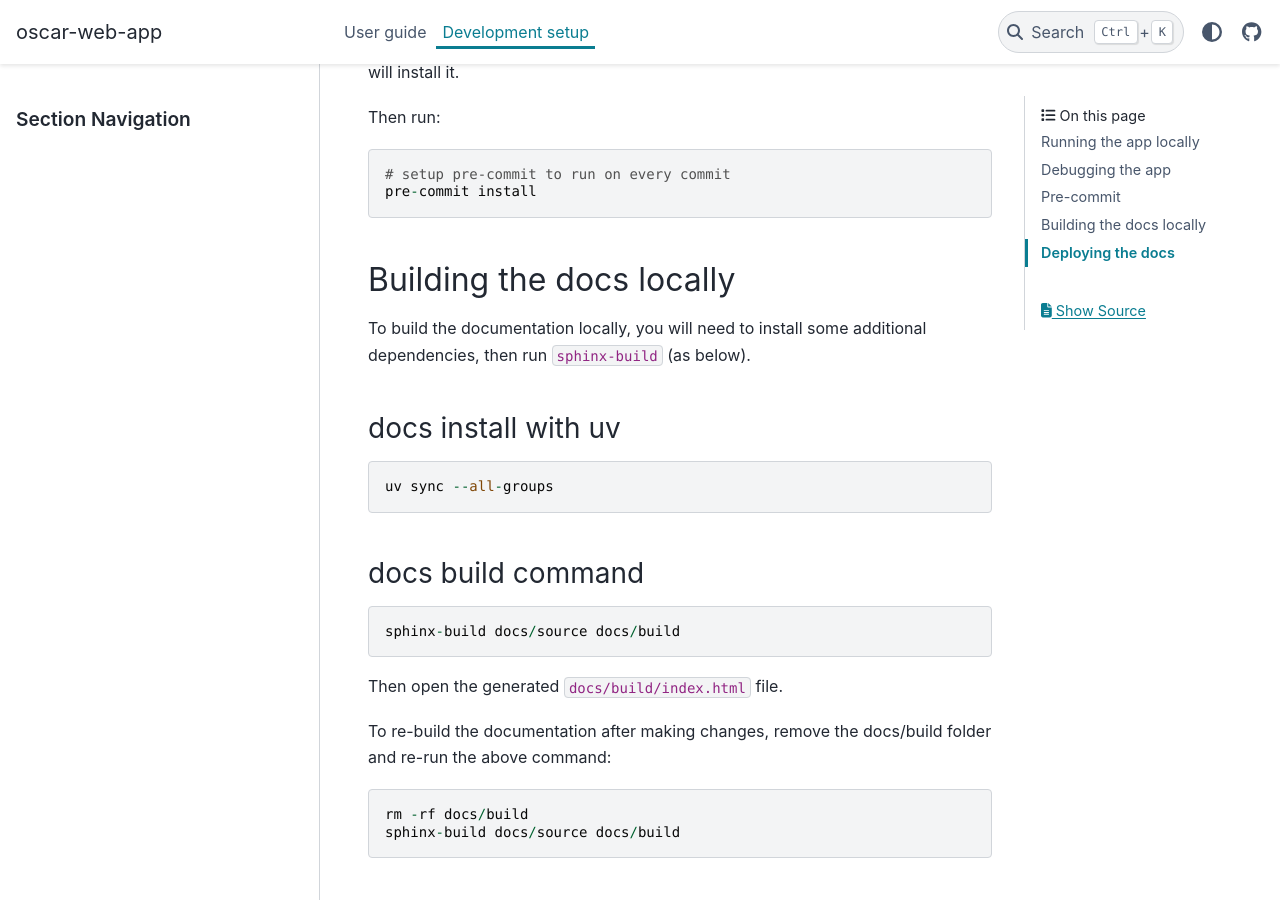
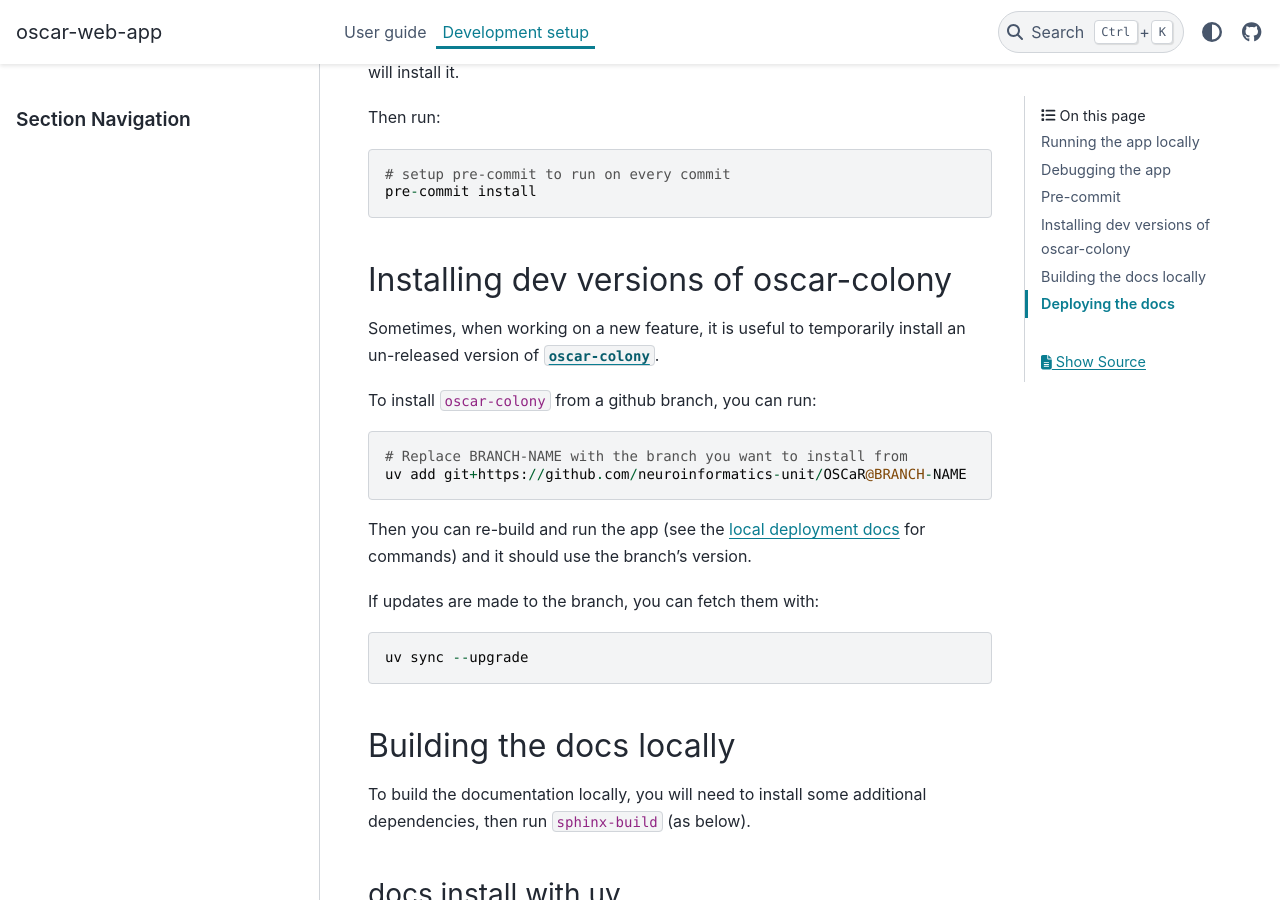
Before and after one commit to neuroinformatics-unit/OSCaR-web-app, a Sphinx documentation site: the page built from docs/source/developer_setup.md, in a window 1280 px wide and 900 px high, scrolled down 2329 px. Built offline with Sphinx 7.4.7 and the PyData theme 0.15.4, drawn with Linux system fonts in a browser that asks for light colours.

Commit message:
add section on installing oscar-colony from branch

````diff
--- a/docs/source/developer_setup.md
+++ b/docs/source/developer_setup.md
@@ -80,6 +80,23 @@ Then run:
 pre-commit install
 ```
 
+## Installing dev versions of oscar-colony
+
+Sometimes, when working on a new feature, it is useful to temporarily install an un-released version of [`oscar-colony`](https://github.com/neuroinformatics-unit/OSCaR).
+
+To install `oscar-colony` from a github branch, you can run:
+```
+# Replace BRANCH-NAME with the branch you want to install from
+uv add git+https://github.com/neuroinformatics-unit/OSCaR@BRANCH-NAME
+```
+
+Then you can re-build and run the app (see the [local deployment docs](./user_guide/local_deployment.md#running-the-app-locally) for commands) and it should use the branch's version.
+
+If updates are made to the branch, you can fetch them with:
+```
+uv sync --upgrade
+```
+
 ## Building the docs locally
 
 To build the documentation locally, you will need to install some additional dependencies, then run `sphinx-build` (as below).
````
